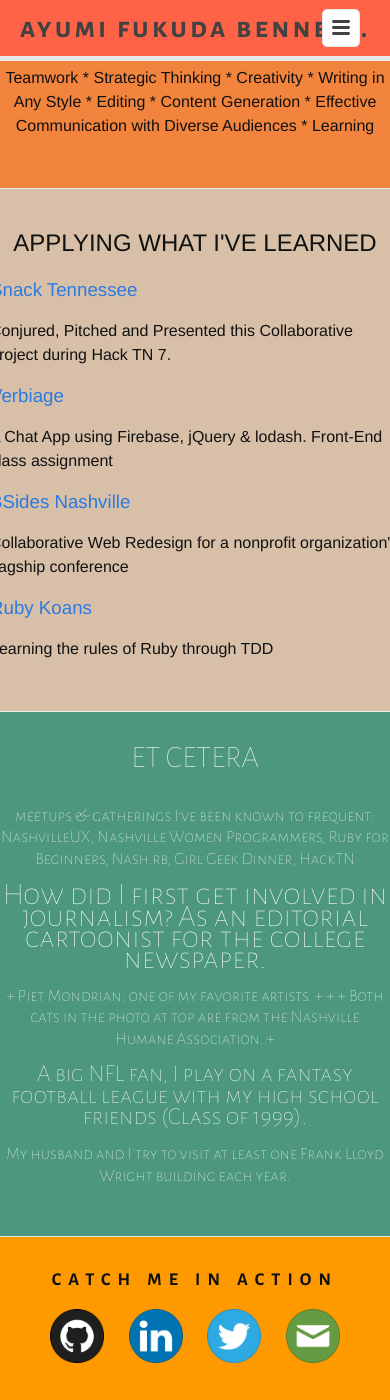
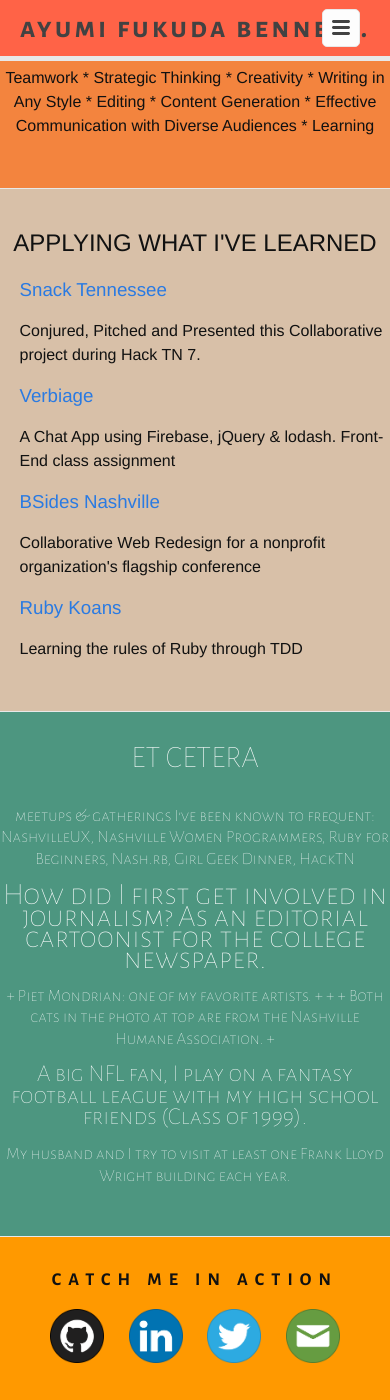
Before and after one commit to ayumi-b/ayumi-b.github.io, a Jekyll site: the page built from index.html, in a window 390 px wide and 1400 px high, scrolled down 1841 px. Built offline with Jekyll 4.4.1, drawn with Linux system fonts in a browser that asks for light colours.

Commit message:
responsive issue resolved in projects

```diff
--- a/_sass/_segment.scss
+++ b/_sass/_segment.scss
@@ -164,9 +164,12 @@
     }
     @media only screen
     and (max-width: 640px) {
+      .row {
+        margin-left: 5%;
+      }
       .snack, .verbiage, .bsides, .capstone {
         display: table-row;
-        width: 100%;
+
        }
     }
 }
```
